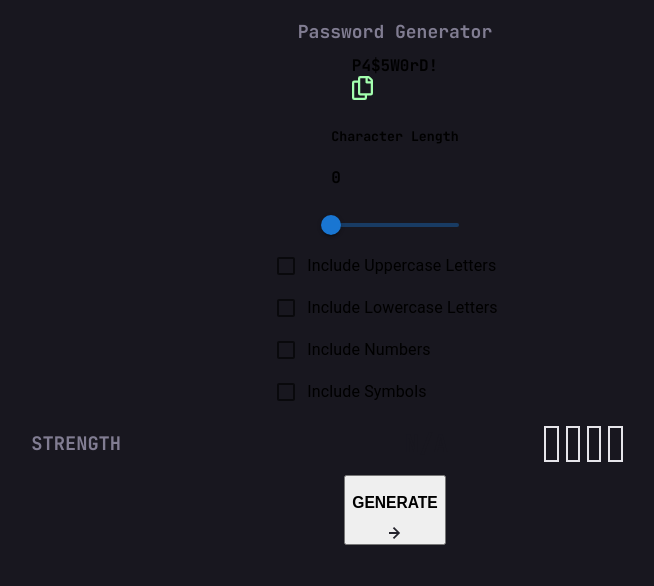
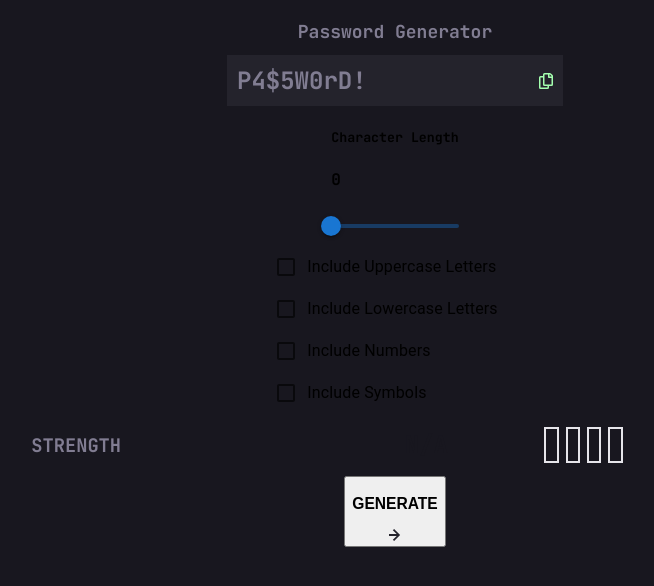
Before and after one commit to spomberg/password-generator, a React (Create React App) app: page / in a window 1280 px wide. Shown: the top 586 px of the page, without its empty margins (245-899 px from the left). Built offline with nearby package versions, Linux system fonts and the light colour scheme.

Commit message:
Set background color component

```diff
--- a/src/components/TextField/TextField.scss
+++ b/src/components/TextField/TextField.scss
@@ -0,0 +1,40 @@
+@import '../../global.scss';
+
+.text-field {
+  display: flex;
+  align-items: center;
+  justify-content: space-between;
+  width: 25%;
+  background-color: $component-bg;
+  padding: 0.8%;
+
+  span {
+    color: $font-color;
+    font-size: 24px;
+
+    &.defaultText {
+      color: $title-color;
+    }
+  }
+
+  .copy-section {
+    display: flex;
+    justify-content: flex-end;
+    width: 30%;
+
+    .copied {
+      font-size: 12px;
+      color: $title-color;
+      margin-right: 15%;
+    }
+
+    img {
+      width: 15%;
+      cursor: pointer;
+
+      &:hover {
+        fill: $font-color;
+      }
+    }
+  }
+}
```
